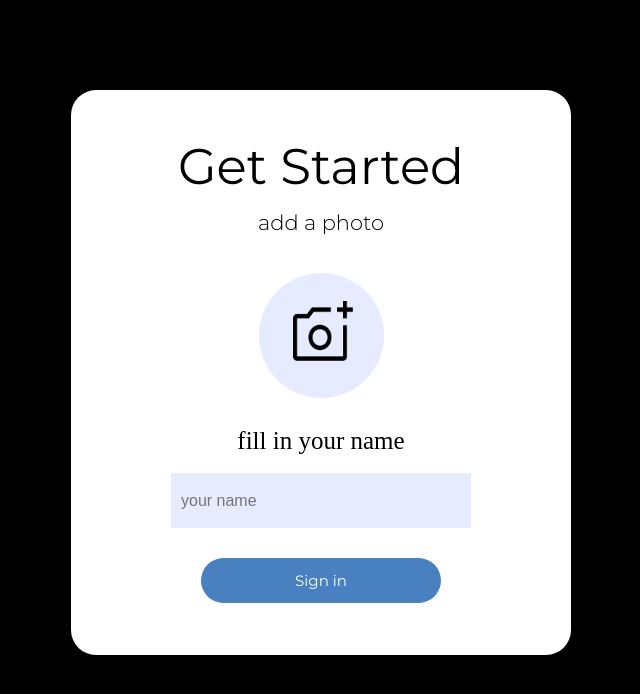
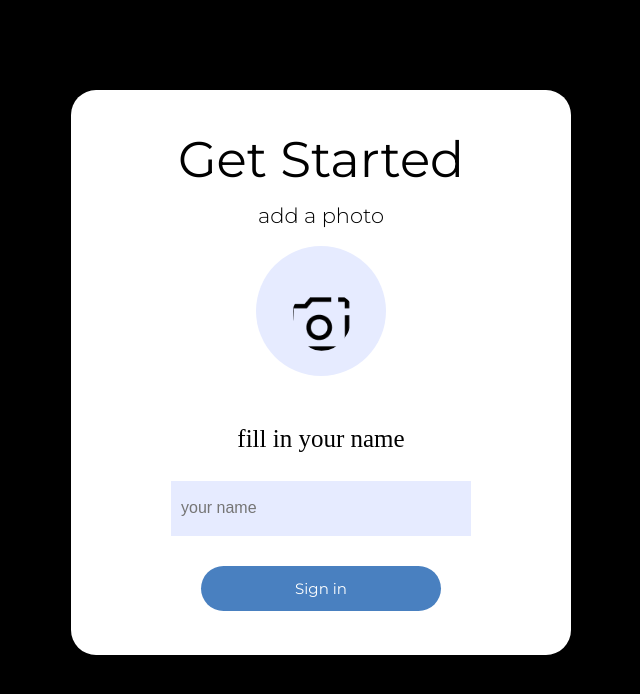
Before and after one commit to Beko98/practical_work, a React (Create React App) app: page /info in a window 1280 px wide. Shown: the top 694 px of the page, without its empty margins (319-959 px from the left). Built offline with nearby package versions, Linux system fonts and the light colour scheme; a web font is replaced by a local one.

Commit message:
upload image fixed

```diff
--- a/src/scss/_info.scss
+++ b/src/scss/_info.scss
@@ -26,10 +26,10 @@
       font-size: 21px;
       font-weight: 300;
       font-family: "Montserrat", sans-serif;
-      margin-bottom: 40px;
+      margin-bottom: 20px;
     }
     p {
-      margin-bottom: 20px;
+      margin: 20px 0 30px 0;
       font-size: 25px;
     }
     .searchDiv {
@@ -60,8 +60,8 @@
       cursor: pointer;
     }
     .addPhoto {
-      width: 125px;
-      height: 125px;
+      width: 130px;
+      height: 130px;
       background: #e6ebff;
       display: flex;
       justify-content: center;
@@ -76,12 +76,15 @@
       }
       img {
         cursor: pointer;
-        margin-bottom: 30px;
+        width: 100%;
+        height: 100%;
+        border-radius: 50%;
+        object-fit: cover;
       }
       .pictureUpload {
         max-width: 100%;
         max-height: 100%;
-        margin-top: 30px;
+        margin-top: 20px;
         border-radius: 100%;
       }
       input {
```
